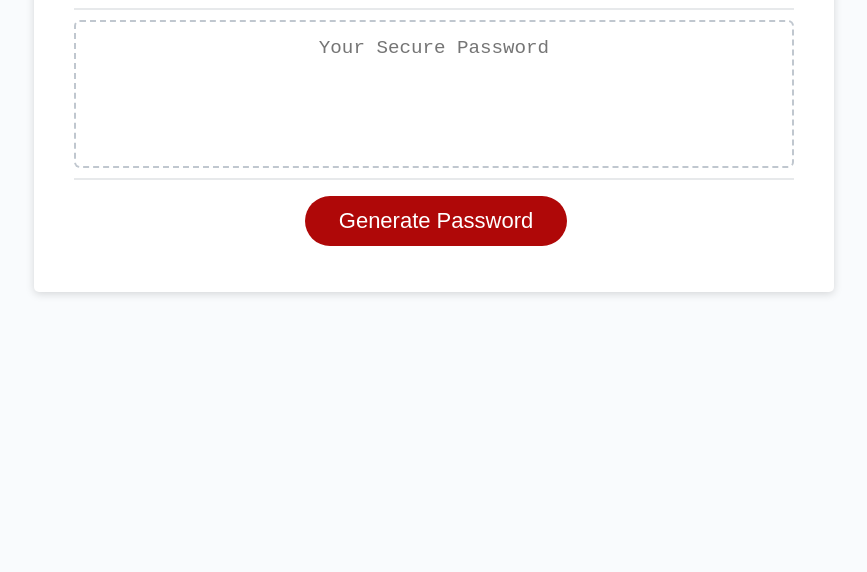
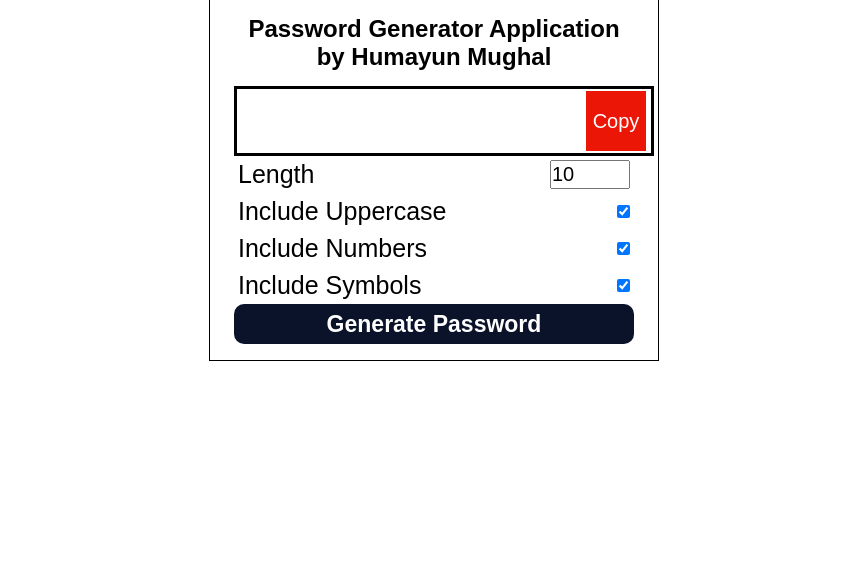
Before and after one commit to hmughal71/Week-3-Homework, a plain HTML site: page index.html in a window 1280 px wide. Shown: the part 228-800 px from the top of the page, without its empty margins (206-1073 px from the left). Drawn offline with Linux system fonts and the light colour scheme; files that its build step writes are made by us from their sources.

Commit message:
changed the style and look upload final product

```diff
--- a/Assets/css/style.css
+++ b/Assets/css/style.css
@@ -1,137 +1,88 @@
-*,
-*::before,
-*::after {
+* {
+    margin: 0;
+    padding: 0;
     box-sizing: border-box;
   }
 
-html,
-body,
-.wrapper {
-  height: 100%;
-  margin: 0;
-  padding: 0;
+  body {
+    height: 100vh;
+    width: 100vw;
+    display: flex;
+    align-items: center;
+    justify-content: center;
+    flex-direction: column;
+    font-family: 'Oswald', sans-serif;
+
   }
 
-body {
-  font-family: sans-serif;
-  background-color: #f9fbfd;
+  .container {
+    padding: 1rem 1.5rem;
+    border: 1px solid black;
+    width: 450px;
+    background-color:white;
   }
 
-.wrapper {
-  padding-top: 30px;
-  padding-left: 20px;
-  padding-right: 20px;
+  h2 {
+    text-align: center;
+    padding: 15px 0;
   }
 
-header {
-  text-align: center;
-  padding: 20px;
-  padding-top: 0px;
-  color: hsl(206, 17%, 28%);
+
+  .option {
+    display: flex;
+    justify-content: space-between;
+    padding: 4px;
+    font-size: 25px;
+  }
+  .result__container {
+    height: 70px;
+    width: 105%;
+    display: flex;
+    justify-content: space-between;
+    align-items: center;
+    border: 3px solid black;
+    padding: 0 5px;
+    font-size: 25px;
   }
 
-.card {
-  background-color: hsl(0, 0%, 100%);
-  border-radius: 5px;
-  border-width: 1px;
-  box-shadow: rgba(0, 0, 0, 0.15) 0px 2px 8px 0px;
-  color: hsl(206, 17%, 28%);
-  font-size: 18px;
-  margin: 0 auto;
-  max-width: 800px;
-  padding: 30px 40px;
+  .result-container #result {
+    word-wrap: break-word;
+    max-width: calc(100% - 40px);
   }
 
-.card-header::after {
-  content: " ";
-  display: block;
-  width: 100%;
-  background: #e7e9eb;
-  height: 2px;
+  .result__container #copy {
+    height: 60px;
+    width: 60px;
+    background-color: #eb1606;
+    color: #ffffff;
+    border: none;
+    cursor: pointer;
+    outline: none;
+    font-size: 20px;
   }
 
-.card-body {
-  min-height: 100px;
+  .result__container #copy:hover {
+    background-color: #ee6f08;
+    color: #ffffff;
+
   }
 
-.card-footer {
-  text-align: center;
+
+  #generate {
+    height: 40px;
+    width: 100%;
+    border-radius: 10px;
+    border: none;
+    background-color: #0b132b;
+    color: #ffffff;
+    font-size: 23px;
+    font-weight: bold;
+    cursor: pointer;
+    outline: none;
+    font-style: normal;
   }
 
-.card-footer::before {
-  content: " ";
-  display: block;
-  width: 100%;
-  background: #e7e9eb;
-  height: 2px;
+  #generate:hover {
+    background-color: #d5eb10;
+    color: black;
   }
-
-.card-footer::after {
-  content: " ";
-  display: block;
-  clear: both;
-}
-
-.btn {
-  border: none;
-  background-color: hsl(360, 91%, 36%);
-  border-radius: 25px;
-  box-shadow: rgba(0, 0, 0, 0.1) 0px 1px 6px 0px rgba(0, 0, 0, 0.2) 0px 1px 1px
-    0px;
-  color: hsl(0, 0%, 100%);
-  display: inline-block;
-  font-size: 22px;
-  line-height: 22px;
-  margin: 16px 16px 16px 20px;
-  padding: 14px 34px;
-  text-align: center;
-  cursor: pointer;
-}
-
-button[disabled] {
-  cursor: default;
-  background: #c0c7cf;
-}
-
-.float-right {
-  float: right;
-}
-
-#password {
-  -webkit-appearance: none;
-  -moz-appearance: none;
-  appearance: none;
-  border: none;
-  display: block;
-  width: 100%;
-  padding-top: 15px;
-  padding-left: 15px;
-  padding-right: 15px;
-  padding-bottom: 85px;
-  font-size: 1.2rem;
-  text-align: center;
-  margin-top: 10px;
-  margin-bottom: 10px;
-  border: 2px dashed #c0c7cf;
-  border-radius: 6px;
-  resize: none;
-  overflow: hidden;
-}
-
-@media (max-width: 690px) {
-  .btn {
-    font-size: 1rem;
-    margin: 16px 0px 0px 0px;
-    padding: 10px 15px;
-  }
-
-  #password {
-    font-size: 1rem;
-  }
-}
-
-@media (max-width: 500px) {
-  .btn {
-    font-size: 0.8rem;
-  }
-}
--- a/Assets/js/script.js
+++ b/Assets/js/script.js
@@ -1,14 +1,79 @@
-// Assignment Code
-var generateBtn = document.querySelector("#generate");
+// Getting the DOM Elements
+const resultDOM = document.getElementById("result");
+const copybtnDOM = document.getElementById("copy");
+const lengthDOM = document.getElementById("length");
+const uppercaseDOM = document.getElementById("uppercase");
+const numbersDOM = document.getElementById("numbers");
+const symbolsDOM = document.getElementById("symbols");
+const generatebtn = document.getElementById("generate");
+const form = document.getElementById("passwordGeneratorForm");
 
-// Write password to the #password input
-function writePassword() {
-  var password = generatePassword();
-  var passwordText = document.querySelector("#password");
+// Generating Character Codes For The Application
+const UPPERCASE_CODES = arrayFromLowToHigh(65, 90);
+const LOWERCASE_CODES = arrayFromLowToHigh(97, 122);
+const NUMBER_CODES = arrayFromLowToHigh(48, 57);
+const SYMBOL_CODES = arrayFromLowToHigh(33, 47)
+  .concat(arrayFromLowToHigh(58, 64))
+  .concat(arrayFromLowToHigh(91, 96))
+  .concat(arrayFromLowToHigh(123, 126));
 
-  passwordText.value = password;
-
+  // Character Code Generating Function
+function arrayFromLowToHigh(low, high) {
+  const array = [];
+  for (let i = low; i <= high; i++) {
+    array.push(i);
+  }
+  return array;
 }
 
-// Add event listener to generate button
-generateBtn.addEventListener("click", writePassword);
+// The Password Generating Function
+let generatePassword = (
+  characterAmount,
+  includeUppercase,
+  includeNumbers,
+  includeSymbols
+) => {
+  let charCodes = LOWERCASE_CODES;
+  if (includeUppercase) charCodes = charCodes.concat(UPPERCASE_CODES);
+  if (includeSymbols) charCodes = charCodes.concat(SYMBOL_CODES);
+  if (includeNumbers) charCodes = charCodes.concat(NUMBER_CODES);
+  const passwordCharacters = [];
+  for (let i = 0; i < characterAmount; i++) {
+    const characterCode =
+      charCodes[Math.floor(Math.random() * charCodes.length)];
+    passwordCharacters.push(String.fromCharCode(characterCode));
+  }
+  return passwordCharacters.join("");
+};
+
+// Copy password button
+
+copybtnDOM.addEventListener("click", () => {
+  const textarea = document.createElement("textarea");
+  const passwordToCopy = resultDOM.innerText;
+  // A Case when Password is Empty
+  if (!passwordToCopy) return;
+  // Copy Functionality
+  textarea.value = passwordToCopy;
+  document.body.appendChild(textarea);
+  textarea.select();
+  document.execCommand("copy");
+  textarea.remove();
+  alert("Password Copied to Clipboard");
+});
+
+// Checking the options that are selected and setting the password
+form.addEventListener("submit", (e) => {
+  e.preventDefault();
+  const characterAmount = lengthDOM.value;
+  const includeUppercase = uppercaseDOM.checked;
+  const includeNumbers = numbersDOM.checked;
+  const includeSymbols = symbolsDOM.checked;
+  const password = generatePassword(
+    characterAmount,
+    includeUppercase,
+    includeNumbers,
+    includeSymbols
+  );
+  resultDOM.innerText = password;
+});
--- a/index.html
+++ b/index.html
@@ -1,34 +1,40 @@
 <!DOCTYPE html>
 <html lang="en">
   <head>
-    <meta charset="UTF-8" />
-    <meta name="viewport" content="width=device-width, initial-scale=1.0" />
-    <meta http-equiv="X-UA-Compatible" content="ie=edge" />
-    <title>Password Generator</title>
-    <link rel="stylesheet" href="style.css" />
+    <title>Homework 3 - Password Generator (Humayun Mughal)</title>
+    <link rel="stylesheet" href="../Week-3-Homework/Assets/css/style.css">
   </head>
   <body>
-    <div class="wrapper">
-      <header>
-        <h1>Password Generator</h1>
-      </header>
-      <div class="card">
-        <div class="card-header">
-          <h2>Generate a Password</h2>
+    <form id="passwordGeneratorForm">
+      <div class="container">
+        <h2>Password Generator Application by Humayun Mughal</h2>
+        <div class="result__container">
+        <span id="result"></span>
+        <button id="copy">Copy</button>
+      </div>
+      <div class="options">
+        <div class="option">
+          <label> Length </label>
+          <input type="number" id="length" min="4" max="20" value="10" style="font-size: 20px; width: 80px; height:35;">
+
         </div>
-        <div class="card-body">
-          <textarea
-            readonly
-            id="password"
-            placeholder="Your Secure Password"
-            aria-label="Generated Password"
-          ></textarea>
+
+        <div class="option">
+          <label>Include Uppercase</label>
+          <input style="font-size: 35px;" type="checkbox" id="uppercase" checked>
         </div>
-        <div class="card-footer">
-          <button id="generate" class="btn">Generate Password</button>
+        <div class="option">
+          <label>Include Numbers</label>
+          <input style="font-size: 35px;" type="checkbox" id="numbers" checked>
+        </div>
+        <div class="option">
+          <label>Include Symbols</label>
+          <input style="font-size: 35px;" type="checkbox" id="symbols" checked>
         </div>
       </div>
-    </div>
-    <script src="script.js"></script>
+      <button class="btn" id="generate" type="submit">Generate Password</button>
+      </div>
+    </form>
+    <script src="../Week-3-Homework/Assets/js/script.js"></script>
   </body>
 </html>
```
Also changed, not shown: 1 other file. Lines whose indentation alone changed are shown as unchanged.
